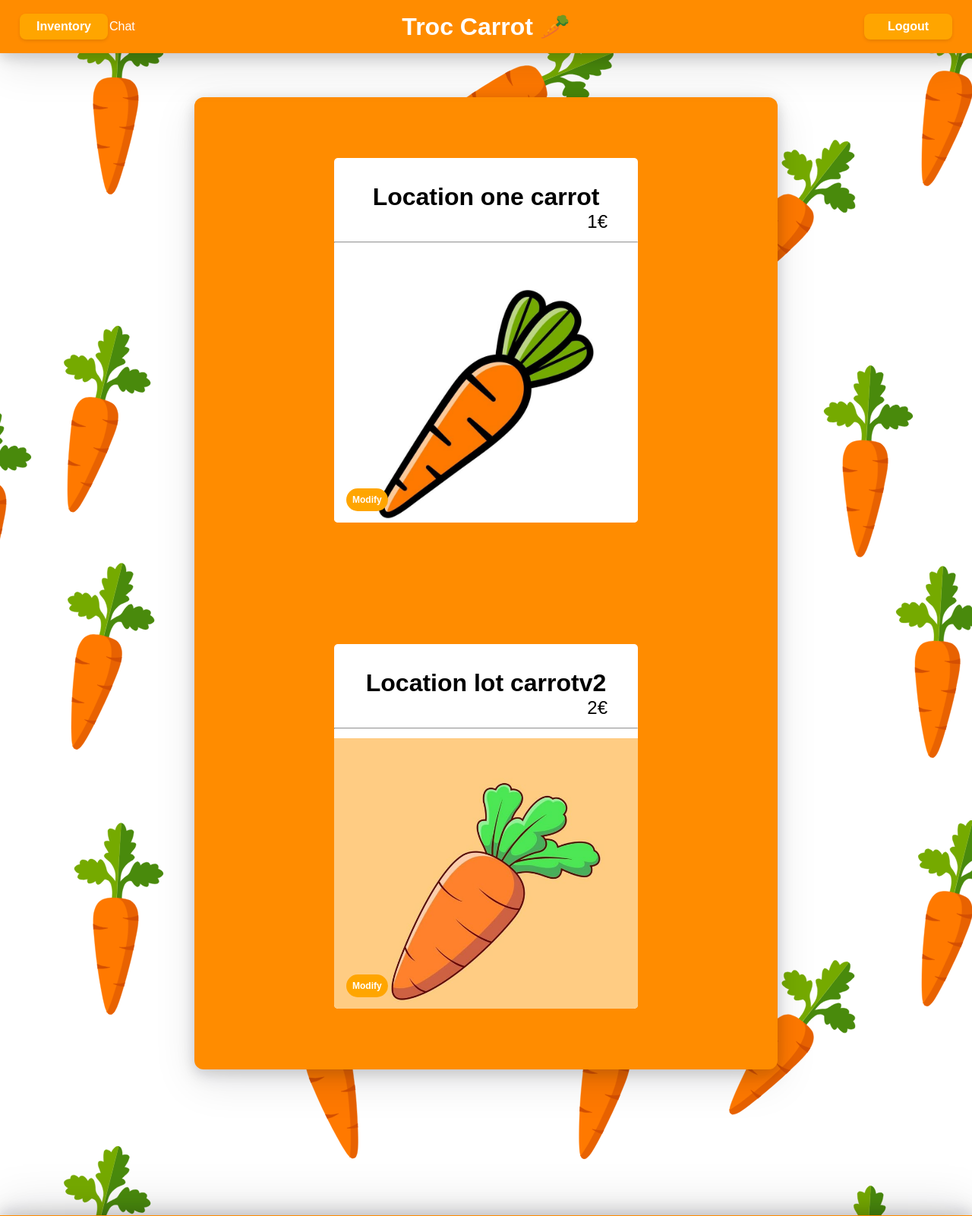
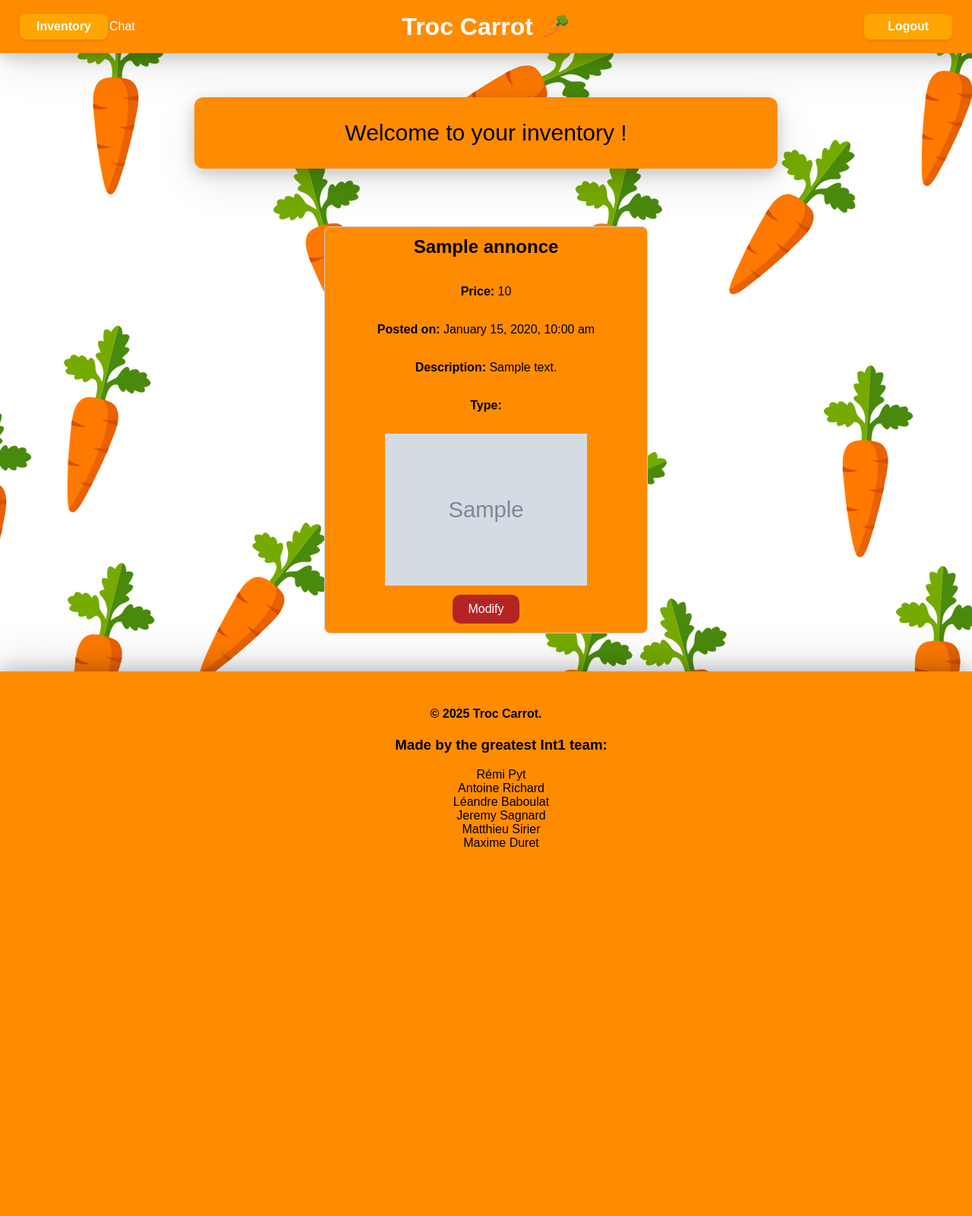
Before and after one commit to Mayomat/Troc-Carrot, a PHP site: page /Troc-Carrot/Inventory.php in a window 1280 px wide. Shown: the top 1601 px of the page at 76% size. After the commit the page ends 1115 px from the top, so only its background shows below. Run offline with PHP 8.4, Linux system fonts and the light colour scheme; the visitor is signed in with stand-in values (Sample User, id 1); tables that the repository leaves empty or names only in its code hold one stand-in row (values such as "Sample post"); grey boxes marked "Sample" are stand-in pictures.

Commit message:
everything ok except the modify after dont find item

```diff
--- a/css/Inventory.css
+++ b/css/Inventory.css
@@ -107,7 +107,7 @@ body {
     flex: 1 0 auto;
     min-height: 0;
     width: 60%;
-    margin: 10% auto 15% auto; /* espace pour header et footer */
+    margin: 10% auto 5% auto; /* espace pour header et footer */
     background-color: darkorange;
     border-radius: 12px;
     box-shadow: 0 2px 8px rgba(0,0,0,0.08);
@@ -123,47 +123,65 @@ body {
     display: inline;
 }
 
-.annonce {
-    height: 60vh;
-    width: 50wh;
-    margin: 10vh;
-    background-color: rgb(255, 255, 255);
-    border-radius: 5px;
-    font-family: Arial, Helvetica, sans-serif;
-    overflow: hidden;
-    align-content: center;
-    font-size: 3vh;
+.MiddleBox p{
+    font-size:30px;
 }
-#titre {
-    text-align: center;
-}
-#Price {
-    text-align: right;
-    margin-right: 10%;
+.MiddleBox a{
+    text-decoration: none;
+    color: #b52424;
+
 
 }
-#img {
-    height: 50vh;
-    width: 100 wh;
+
+.MiddleBox a:hover{
+    background-color: white;
+    border-radius: 3px;
+}/*ANNONCES*/
+
+#itemsinventory{
+    display:flex;
+    flex-wrap:wrap;
+    justify-content: space-evenly;
 }
-#modify {position: relative;
-    top:90%;
-    background-color: orange;
-    padding: 2%;
-    margin-left: 4%;
-    font-weight: bold;
-    color: white;
-    border-radius: 20px;
-    border: none;
-    cursor: pointer;
-    font-size: 12px;
-    font-weight: bold;
-    transition: background-color 0.3s;
+.annonce-box {
+    position:relative;
+    display:flex;
+    flex-direction:column;
+    border: 1px solid #ccc;
+    padding: 12px;
+    margin:12px auto 50px auto;
+    border-radius: 8px;
+    max-width: 600px;
+    background-color: darkorange;
+    text-align: center;
+    min-width:400px;
+
 }
-#modify:hover {
-    background-color: #e69500;
+.annonce-box img {
+    max-width: 100%;
+    max-height: 200px;
+    display: block;
+    margin: 12px auto 12px auto;
+
+}
+.annonce-box h2 {
+    margin-top: 0;
 }
 
+.modify{
+    background-color: #b52424;
+    border-radius:10px;
+    padding:10px 20px 10px 20px;
+    margin:auto;
+    transition: background-color 0.3s ease, transform 0.2s ease; /*transition for color change*/
+}
+
+.modify:hover{
+    background-color: #ed0c0c;
+    box-shadow: 0 6px 10px rgba(0, 0, 0, 0.15); /*pretty shadow */
+
+
+}
 
 /* background image */
 #background {
--- a/html/Inventory.php
+++ b/html/Inventory.php
@@ -1,5 +1,24 @@
 <?php
-session_start()
+
+session_start();
+$servername = "localhost";
+$username = "root";
+$password = "Antoine-972";
+$database = "Troc_carrot";
+
+// DB connection
+$conn = new mysqli($servername, $username, $password, $database);
+if ($conn->connect_error) {
+    die("Connection failed: " . $conn->connect_error);
+}
+
+$user_id = $_SESSION['User_id'];
+$sql = "SELECT * FROM annonces WHERE user_id = ?";
+$stmt = $conn->prepare($sql);
+$stmt->bind_param("i", $user_id);
+$stmt->execute();
+$result = $stmt->get_result();
+
 ?>
 <!DOCTYPE html>
 <html lang="fr">
@@ -15,23 +34,40 @@ session_start()
 <?php
 include ("../html/header.php");
 ?>
-    <div class="MiddleBox">
-        <div class="annonce">
-            <button id="modify"><a href="Modify.php">Modify</a></button>
-            <div id="titre">Location one carrot</div>
-            <div id="Price">1€</div>
-            <hr>
-            <img id="img" src="../img/carrot-isolated-illustration.jpg" alt="carrot illustration">
-        </div>
-        <div class="annonce">
-            <button id="modify"><a href="Modify.php">Modify</a></button>
-            <div id="titre">Location lot carrotv2</div>
-            <div id="Price">2€</div>
-            <hr>
-            <img id="img" src="../img/carrotcarrot.jpg" alt="carrotjpg">
-        </div>
+<div class="MiddleBox">
+    <p>Welcome to your inventory !</p>
+    <?php if ($result->num_rows === 0): ?> <!-- syntax to avoid using echo -->
+        <p class="MiddleBox">Your inventory is empty ! <a href="Post.php">It's time for your first post !</a></p>
+    <?php endif; ?>
+</div>
+<section id="itemsinventory">
+    <?php
+    if ($result->num_rows > 0) {
+        while ($row = $result->fetch_assoc()) { // fetch assoc reads a line of the db
+            echo '<div class="annonce-box">';
+            echo '<h2>' .($row['title']). '</h2>';
+            echo '<p><strong>Price:</strong> ' . ($row['price']) . '</p>';
+            $date = date("F j, Y, g:i a", strtotime($row['created_at']));//string to time code
+            echo '<p><strong>Posted on:</strong> ' . $date . '</p>';
 
-    </div>
+            echo '<p><strong>Description:</strong> ' . ($row['description']) . '</p>';
+            echo '<p><strong>Type:</strong> ' . ($row['type']) . '</p>';
+            if (!empty($row['photo'])) {
+                echo '<img src="' . htmlspecialchars($row['photo']) .'"class=picture"' .'" alt="Annonce Image">';
+            }
+
+            //modify button
+            //urlencode to have a link with the id of the item (easier for db)
+            // or rowid to directly modify link
+            //ex : http://localhost:63342/Troc-Carrot/html/Modify.php?id=3
+            echo '<a class="modify" href="Modify.php?id=' . $row['id'] . '" class="modify-button">Modify</a>';
+
+            echo '</div>';
+        }
+    }
+    $conn->close();
+    ?>
+    </section>
 <footer>
     <div class="footermiddle">
         <h4>© 2025 Troc Carrot.</h4>
--- a/html/Post.php
+++ b/html/Post.php
@@ -29,6 +29,7 @@ include ("../html/header.php");
         if (isset($_SESSION['username'])) {
             // Show form only if user is logged in
             ?>
+                <!-- enctype for image or else it explodes-->
             <form id="annonceForm" method="POST" enctype="multipart/form-data" action="post-treatment.php">
                 <label for="title">Title</label>
                 <input type="text" id="title" name="title" placeholder="Titre du post" required />
```
Also changed, not shown: html/Modify.php (+68 -9 lines), html/modify-treatment.php (+17 -30 lines), html/post-treatment.php (+4 -4 lines), html/profile.php (+6 -3 lines).
